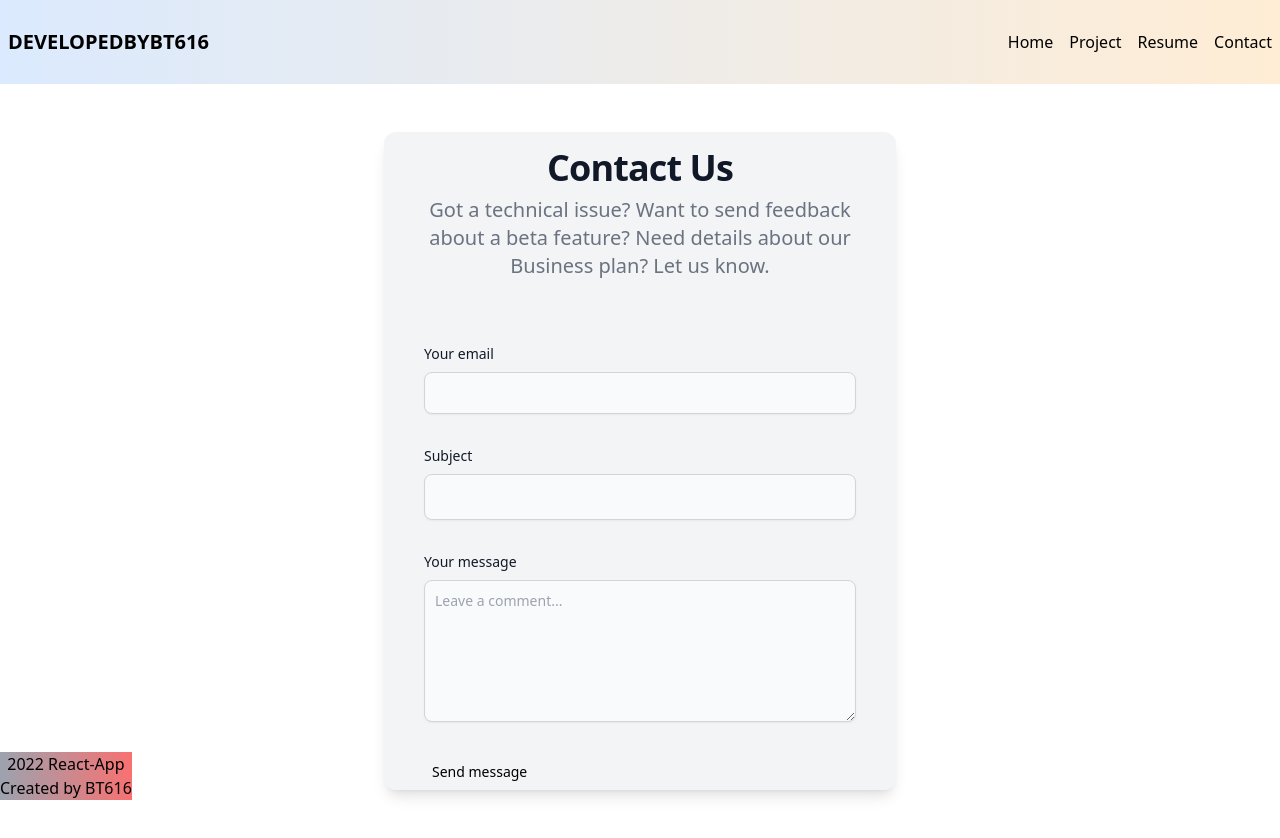
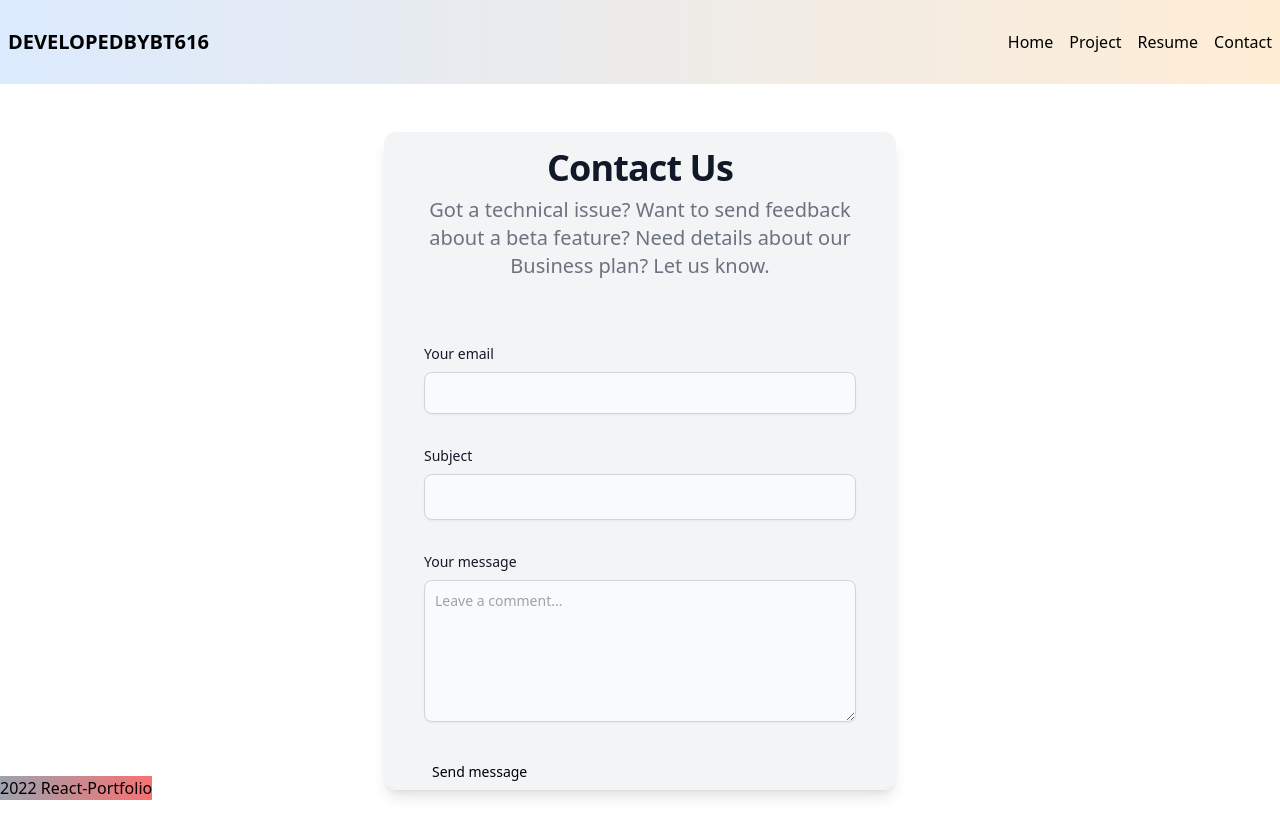
Before and after one commit to BT616/react-portfolio, a React (Create React App) app: page /Contact in a window 1280 px wide. Shown: the top 838 px of the page. Built offline with nearby package versions, Linux system fonts and the light colour scheme.

Commit message:
footer name

```diff
--- a/src/components/Footer.js
+++ b/src/components/Footer.js
@@ -4,8 +4,7 @@ function Footer(){
     return (
 
         <footer className = 'fixed bottom-0 bg-gradient-to-r from-gray-400  to-red-400 text-center'>
-            <h1>2022 React-App </h1>
-            <p>Created by BT616</p>
+            <h1>2022 React-Portfolio </h1>
         </footer>
 
     )
```
